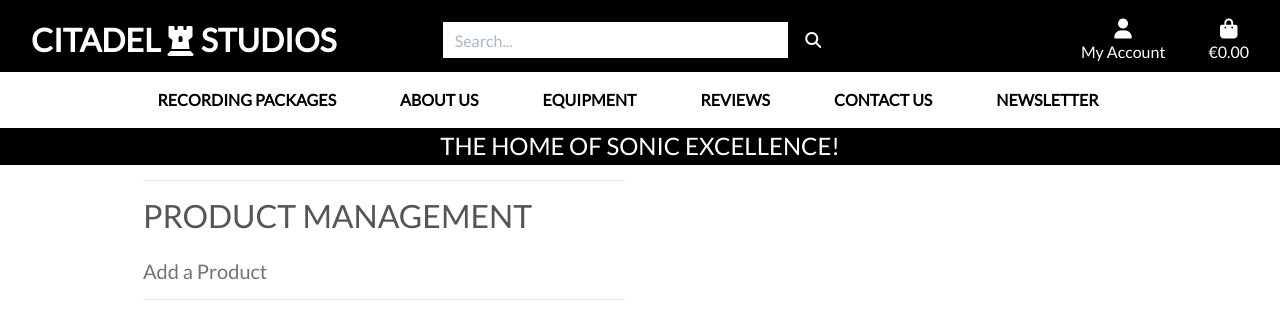
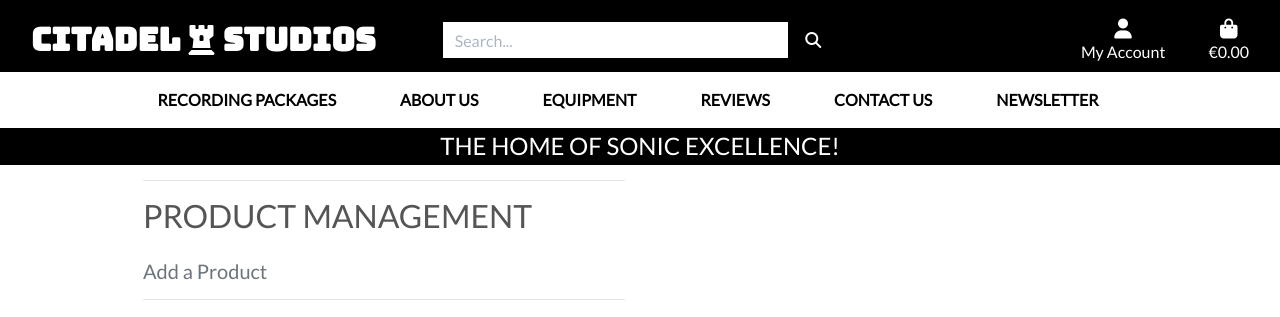
Before and after one commit to CathalSweeney6/citadel_studios, a Django app: page /packages/add/ in a window 1280 px wide. Shown: the top 317 px of the page. Run offline with Django 3.2, Linux system fonts and the light colour scheme; the visitor is signed in with stand-in values (Sample User, id 1); data that the repository does not hold is empty; some libraries are stand-ins or nearby versions.

Commit message:
update product files and logo font

```diff
--- a/citadel_studios/settings.py
+++ b/citadel_studios/settings.py
@@ -28,7 +28,7 @@ BASE_DIR = os.path.dirname(os.path.dirname(os.path.abspath(__file__)))
 SECRET_KEY = os.environ.get('SECRET_KEY', '')
 
 # SECURITY WARNING: don't run with debug turned on in production!
-DEBUG = True
+DEBUG = False
 
 ALLOWED_HOSTS = ['citadel-studios-d7f21bf416bb.herokuapp.com','8000-cathalsween-citadelstud-a9qxo0zyak9.ws-eu107.gitpod.io']
 
--- a/packages/views.py
+++ b/packages/views.py
@@ -139,7 +139,7 @@ def delete_product(request, product_id):
     product = get_object_or_404(Product, pk=product_id)
     product.delete()
     messages.success(request, 'Product deleted!')
-    return redirect(reverse('products'))
+    return redirect(reverse('packages'))
 
 
 class CalendarCreateView(CreateView):
--- a/static/css/base.css
+++ b/static/css/base.css
@@ -1,5 +1,9 @@
 html {
     height: 100%;
+}
+
+#citadel_studios {
+    font-family: 'Bungee', sans-serif;
 }
 
 body {
--- a/templates/base.html
+++ b/templates/base.html
@@ -16,6 +16,9 @@
     {% block corecss %}
         <link rel="stylesheet" href="https://stackpath.bootstrapcdn.com/bootstrap/4.4.1/css/bootstrap.min.css" integrity="sha384-Vkoo8x4CGsO3+Hhxv8T/Q5PaXtkKtu6ug5TOeNV6gBiFeWPGFN9MuhOf23Q9Ifjh" crossorigin="anonymous">
         <link rel="stylesheet" href="https://fonts.googleapis.com/css?family=Lato&display=swap">
+        <link rel="preconnect" href="https://fonts.googleapis.com">
+        <link rel="preconnect" href="https://fonts.gstatic.com" crossorigin>
+        <link href="https://fonts.googleapis.com/css2?family=Bungee&display=swap" rel="stylesheet">
         <link rel="stylesheet" href="{% static 'css/base.css' %}">
     {% endblock %}
 
@@ -41,7 +44,7 @@
         <div id="topnav" class="row bg-black pt-lg-2 d-none d-lg-flex">
             <div class="col-12 col-lg-4 my-auto py-1 py-lg-0 text-center text-lg-left">
                 <a href="{% url 'home' %}" class="nav-link main-logo-link">
-                    <h2 class="logo-font text-white my-0"><strong> Citadel <i class="fa-solid fa-chess-rook"></i> Studios </strong></h2>
+                    <h2 class="logo-font text-white my-0" id="citadel_studios"><strong> Citadel <i class="fa-solid fa-chess-rook"></i> Studios </strong></h2>
                 </a>
             </div>
             <div class="col-12 col-lg-4 my-auto py-1 py-lg-0">
--- a/templates/includes/main-nav.html
+++ b/templates/includes/main-nav.html
@@ -1,7 +1,7 @@
 <div class="collapse navbar-collapse" id="main-nav">
     <ul class="navbar-nav w-auto mx-auto">
         <li class="nav-item d-block d-md-none">
-            <a class="logo-font font-weight-bold nav-link text-black mr-5" href="{% url 'home' %}" id="home-link">
+            <a class="font-weight-bold nav-link text-black mr-5" href="{% url 'home' %}" id="home-link">
                 Home
             </a>
         </li>
```
Also changed, not shown: 2 other files.
